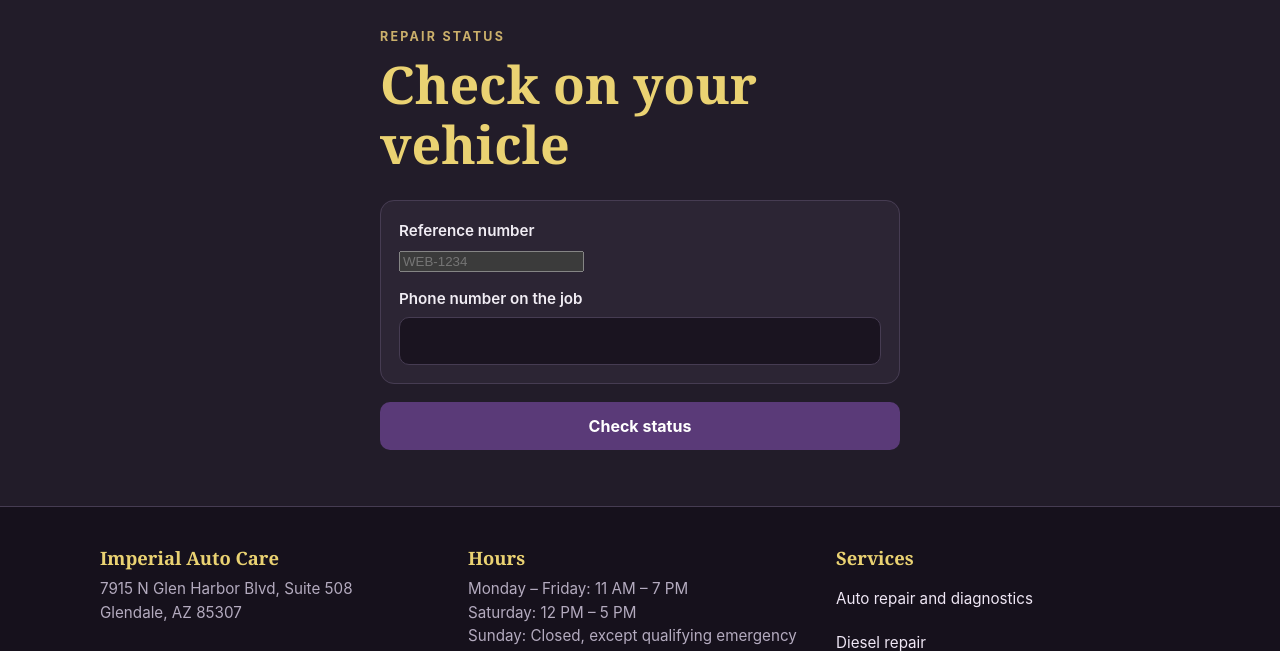
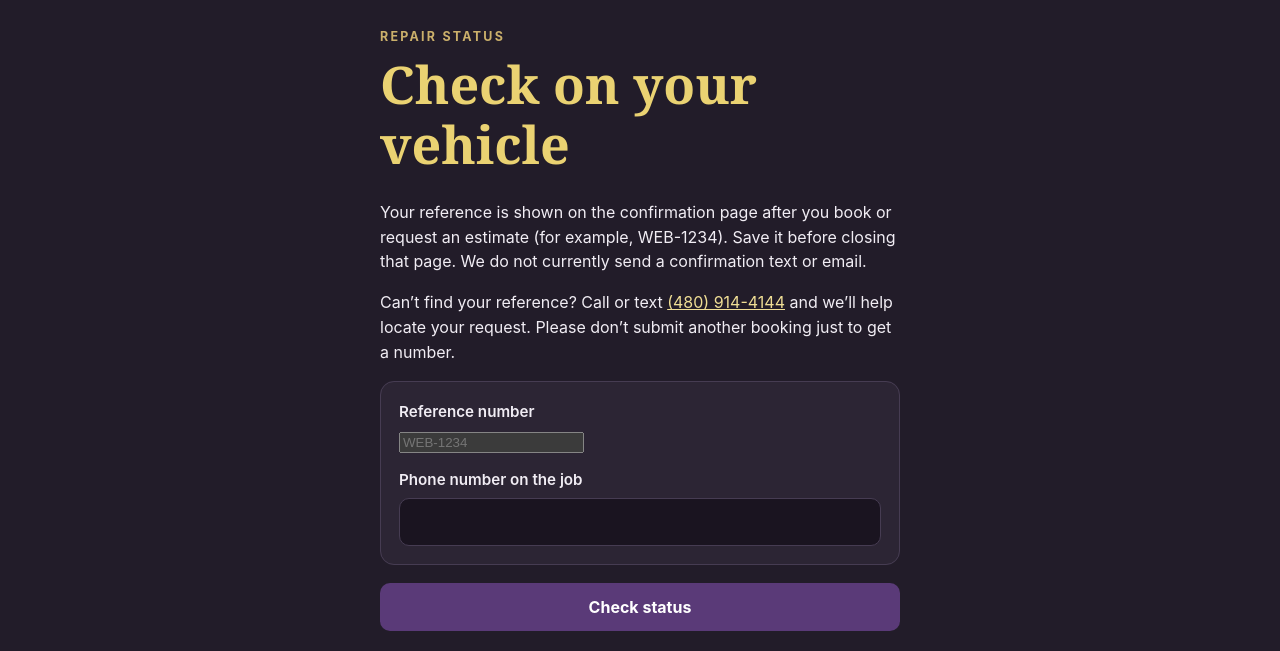
Before and after one commit to imperialauto/shop, a FastAPI app: page /site/status in a window 1280 px wide. Shown: the part 141-792 px from the top of the page. Run offline with FastAPI, Linux system fonts and the light colour scheme.

Commit message:
Explain where to find website reference and safe recovery path

```diff
--- a/app/templates/site/status.html
+++ b/app/templates/site/status.html
@@ -5,6 +5,8 @@
   <div class="wrap" style="max-width:560px">
     <div class="eyebrow">Repair status</div>
     <h1>Check on your vehicle</h1>
+    <p class="text-muted">Your reference is shown on the confirmation page after you book or request an estimate (for example, WEB-1234). Save it before closing that page. We do not currently send a confirmation text or email.</p>
+    <p class="text-muted">Can’t find your reference? Call or text <a href="tel:{{ business.phone_tel }}">{{ business.phone_display }}</a> and we’ll help locate your request. Please don’t submit another booking just to get a number.</p>
     {% if error %}<p class="alert alert-error" role="alert">{{ error }}</p>{% endif %}
     <form class="form" method="post" action="/site/status">
       <fieldset>
```
